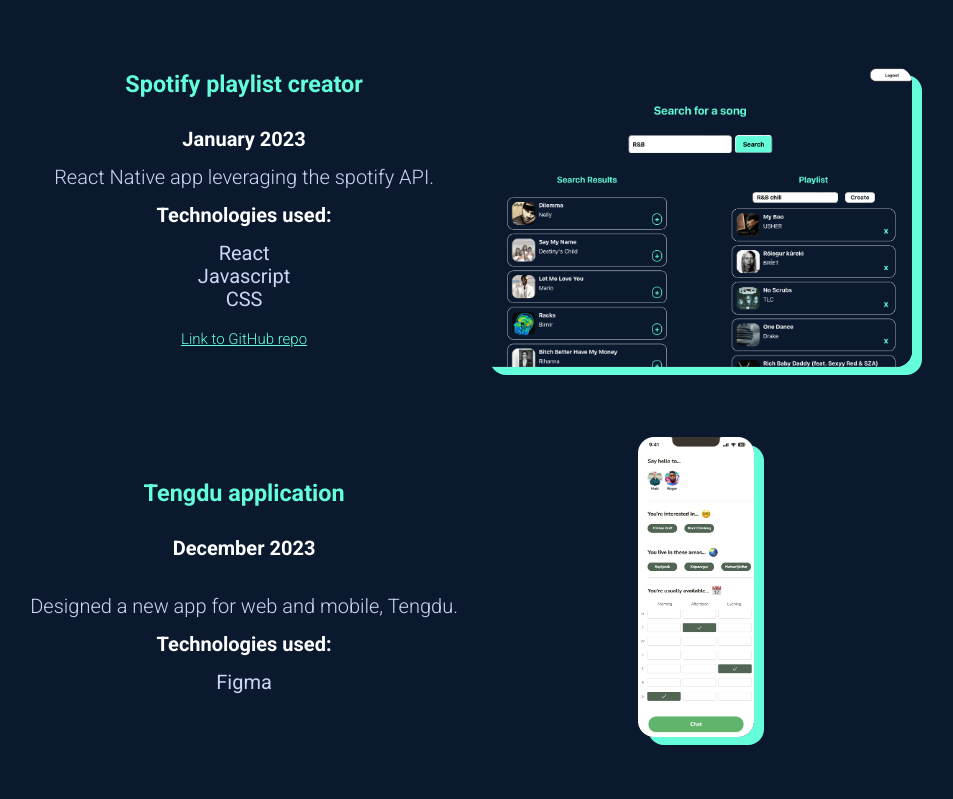
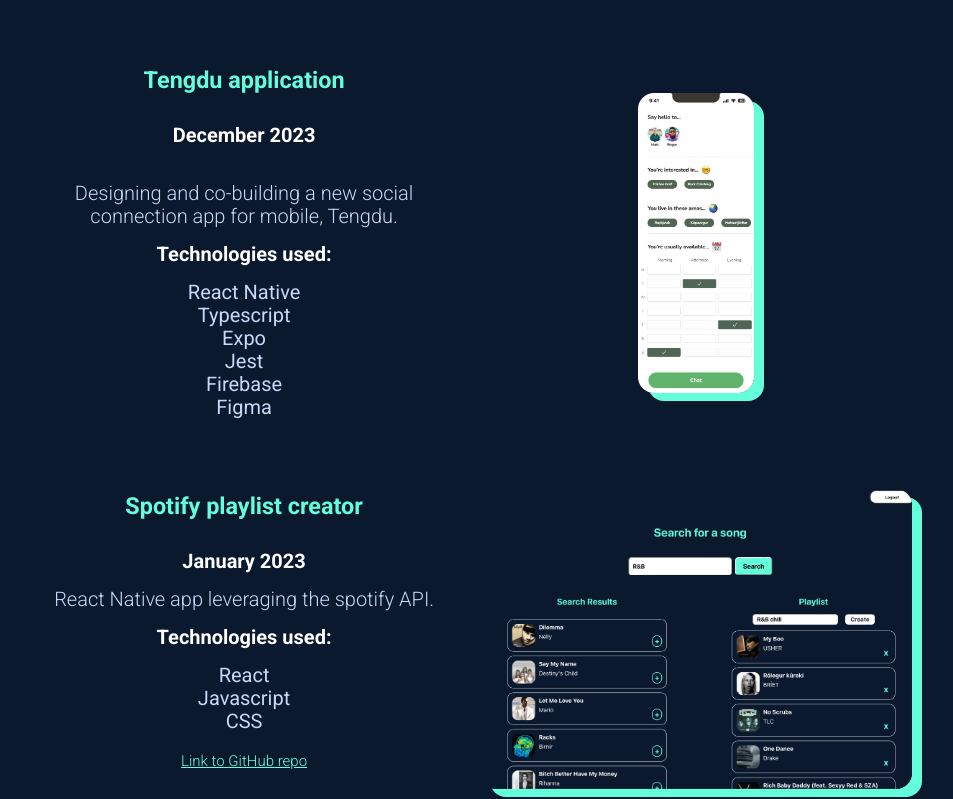
Before and after one commit to utlandingur/portfolio, a plain HTML site: page index.html in a window 1280 px wide. Shown: the part 1609-2408 px from the top of the page, without its empty margins (170-1123 px from the left). Drawn offline with Linux system fonts and the light colour scheme.

Commit message:
Update portfolio homepage

```diff
--- a/index.html
+++ b/index.html
@@ -89,6 +89,25 @@
             <div id="projects-container">
                 <article class="y-container project">
                     <div class="project-info-container">
+                        <h3 class="highlight">Tengdu application</h3>
+                        <p class="bold">December 2023</p>
+                        <p class="link">Designing and co-building a new social connection app for mobile, Tengdu.</p>
+                        <p class="bold">Technologies used:</p>
+                        <ul>
+                            <li>React Native</li>
+                            <li>Typescript</li>
+                            <li>Expo</li>
+                            <li>Jest</li>
+                            <li>Firebase</li>
+                            <li>Figma</li>
+                        </ul>
+                    </div>
+                    <div class="image-container">
+                        <img src="./Resources/Images/Tengdu app.png" alt="Screenshot of Tengdu website">
+                    </div>
+                </article>
+                <article class="y-container project">
+                    <div class="project-info-container">
                         <h3 class="highlight">Spotify playlist creator</h3>
                         <p class="bold">January 2023</p>
                         <p>React Native app leveraging the spotify API.</p>
@@ -104,20 +123,7 @@
                         <img src="./Resources/Images/Spotify app.png" alt="Screenshot of Tengdu website">
                     </div>
                 </article>
-                <article class="y-container project">
-                    <div class="project-info-container">
-                        <h3 class="highlight">Tengdu application</h3>
-                        <p class="bold">December 2023</p>
-                        <p class="link">Designed a new app for web and mobile, Tengdu.</p>
-                        <p class="bold">Technologies used:</p>
-                        <ul>
-                            <li>Figma</li>
-                        </ul>
-                    </div>
-                    <div class="image-container">
-                        <img src="./Resources/Images/Tengdu app.png" alt="Screenshot of Tengdu website">
-                    </div>
-                </article>
+
                 <article class="y-container project">
                     <div class="project-info-container">
                         <h3 class="highlight">Command line game</h3>
```
